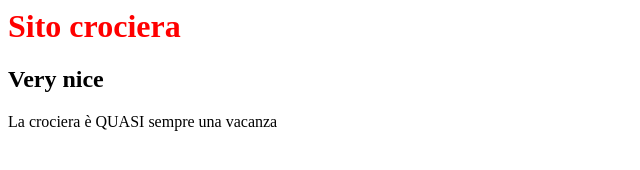
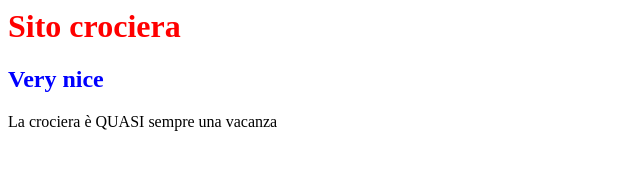
Before and after one commit to francy111/sitocrociera, a plain HTML site: page index.html in a window 1280 px wide. Shown: the whole page, without its empty margins (0-640 px from the left). Drawn offline with Linux system fonts and the light colour scheme.

Commit message:
Modificati gli stili

```diff
--- a/style.css
+++ b/style.css
@@ -1 +1,2 @@
 h1 {color:red;}
+h2 {color:blue;}
```
